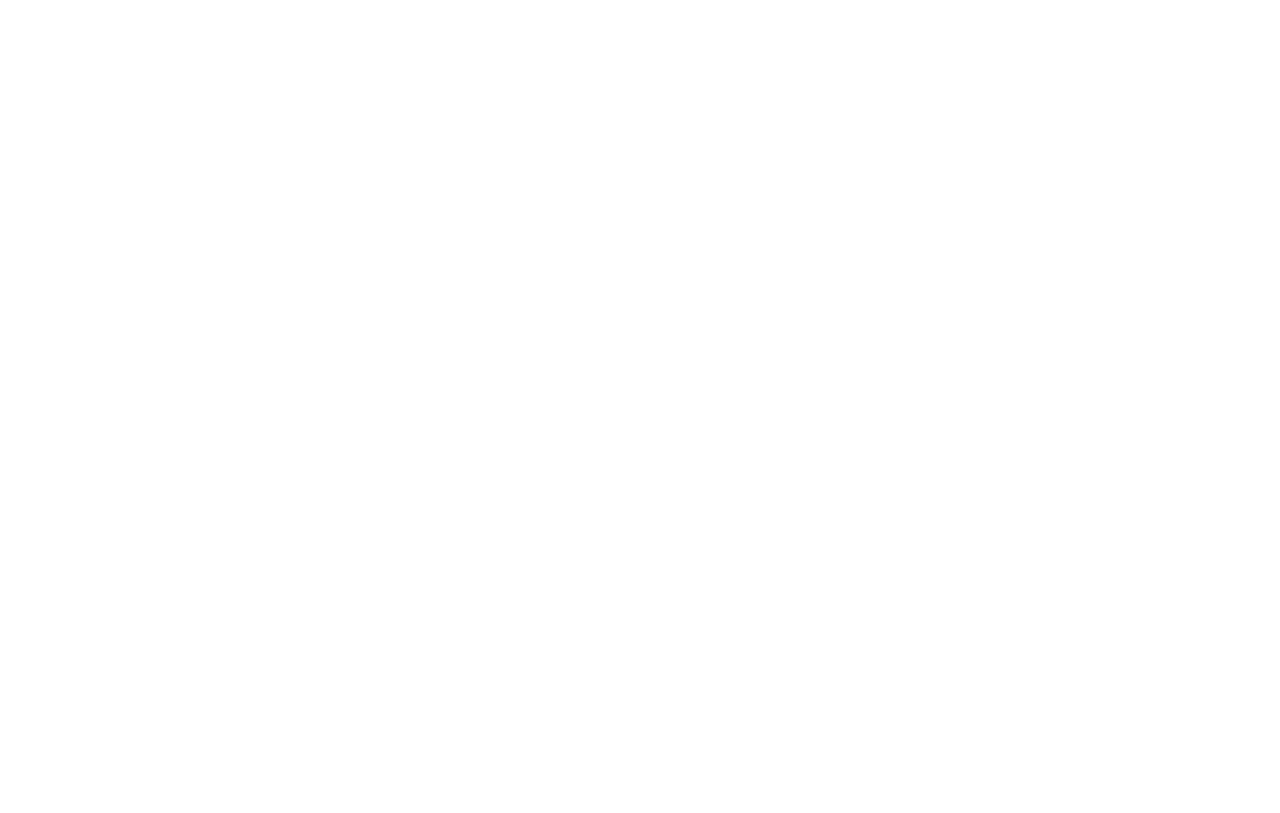
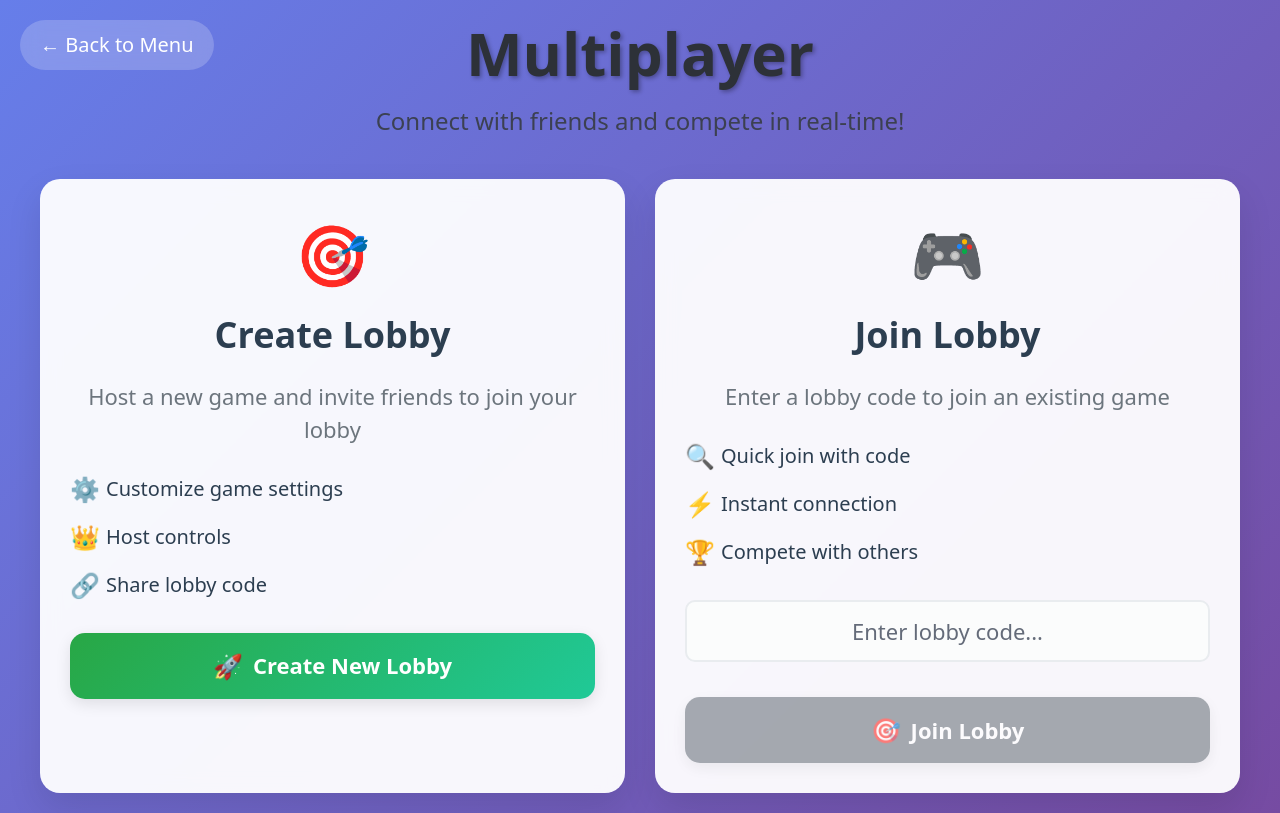
Before and after one commit to HeardleTournament/HeardleTournament, a Vue app: page /multiplayer in a window 1280 px wide. Before the commit this address had no page. Built offline with nearby package versions, Linux system fonts and the light colour scheme.

Commit message:
Add multiplayer functionality and UI components for lobby creation and joining

```diff
--- a/src/router.ts
+++ b/src/router.ts
@@ -3,6 +3,7 @@
 import GameView from './views/GameView.vue'
 import ConfigView from './views/ConfigView.vue'
 import TournamentResults from './views/TournamentResults.vue'
+import MultiplayerMenu from './views/MultiplayerMenu.vue'
 
 const router = createRouter({
   history: createWebHistory(import.meta.env.BASE_URL),
@@ -27,6 +28,11 @@
       name: 'results',
       component: TournamentResults,
     },
+    {
+      path: '/multiplayer',
+      name: 'multiplayer',
+      component: MultiplayerMenu,
+    },
   ],
 })
 
--- a/src/views/HomeVue.vue
+++ b/src/views/HomeVue.vue
@@ -14,11 +14,11 @@
           </div>
         </button>
 
-        <button class="menu-button multiplayer-btn" @click="goToMultiplayer" disabled>
+        <button class="menu-button multiplayer-btn" @click="goToMultiplayer">
           <div class="button-icon">👥</div>
           <div class="button-text">
             <h3>Multiplayer</h3>
-            <p>Coming soon - Play with friends!</p>
+            <p>Play with friends online!</p>
           </div>
         </button>
       </div>
@@ -36,8 +36,7 @@
 }
 
 const goToMultiplayer = () => {
-  // For now, do nothing - multiplayer coming soon
-  console.log('Multiplayer mode coming soon!')
+  router.push('/multiplayer')
 }
 </script>
 
--- /dev/null
+++ b/src/views/MultiplayerMenu.vue
@@ -0,0 +1,338 @@
+<template>
+    <div class="multiplayer-menu">
+        <div class="menu-header">
+            <button class="back-button" @click="goHome">
+                ← Back to Menu
+            </button>
+            <h1>Multiplayer</h1>
+            <p>Connect with friends and compete in real-time!</p>
+        </div>
+
+        <div class="menu-container">
+            <div class="menu-sections">
+                <!-- Create Lobby Section -->
+                <div class="menu-section create-section">
+                    <div class="section-header">
+                        <div class="section-icon">🎯</div>
+                        <h2>Create Lobby</h2>
+                    </div>
+                    <div class="section-content">
+                        <p>Host a new game and invite friends to join your lobby</p>
+                        <div class="features-list">
+                            <div class="feature-item">
+                                <span class="feature-icon">⚙️</span>
+                                <span>Customize game settings</span>
+                            </div>
+                            <div class="feature-item">
+                                <span class="feature-icon">👑</span>
+                                <span>Host controls</span>
+                            </div>
+                            <div class="feature-item">
+                                <span class="feature-icon">🔗</span>
+                                <span>Share lobby code</span>
+                            </div>
+                        </div>
+                        <button class="action-button create-button" @click="createLobby">
+                            <span class="button-icon">🚀</span>
+                            Create New Lobby
+                        </button>
+                    </div>
+                </div>
+
+                <!-- Join Lobby Section -->
+                <div class="menu-section join-section">
+                    <div class="section-header">
+                        <div class="section-icon">🎮</div>
+                        <h2>Join Lobby</h2>
+                    </div>
+                    <div class="section-content">
+                        <p>Enter a lobby code to join an existing game</p>
+                        <div class="features-list">
+                            <div class="feature-item">
+                                <span class="feature-icon">🔍</span>
+                                <span>Quick join with code</span>
+                            </div>
+                            <div class="feature-item">
+                                <span class="feature-icon">⚡</span>
+                                <span>Instant connection</span>
+                            </div>
+                            <div class="feature-item">
+                                <span class="feature-icon">🏆</span>
+                                <span>Compete with others</span>
+                            </div>
+                        </div>
+                        <div class="join-form">
+                            <input type="text" v-model="lobbyCode" placeholder="Enter lobby code..." class="lobby-input"
+                                maxlength="6" @input="formatLobbyCode" />
+                            <button class="action-button join-button" @click="joinLobby" :disabled="!isValidLobbyCode">
+                                <span class="button-icon">🎯</span>
+                                Join Lobby
+                            </button>
+                        </div>
+                    </div>
+                </div>
+            </div>
+        </div>
+    </div>
+</template>
+
+<script lang="ts" setup>
+import { ref, computed } from 'vue'
+import { useRouter } from 'vue-router'
+
+const router = useRouter()
+const lobbyCode = ref('')
+
+// Computed properties
+const isValidLobbyCode = computed(() => {
+    return lobbyCode.value.length === 6 && /^[A-Z0-9]+$/.test(lobbyCode.value)
+})
+
+// Methods
+const goHome = () => {
+    router.push('/')
+}
+
+const createLobby = () => {
+    // TODO: Implement lobby creation logic
+    console.log('Creating lobby...')
+}
+
+const joinLobby = () => {
+    if (isValidLobbyCode.value) {
+        // TODO: Implement lobby joining logic
+        console.log('Joining lobby with code:', lobbyCode.value)
+    }
+}
+
+const formatLobbyCode = (event: Event) => {
+    const target = event.target as HTMLInputElement
+    let value = target.value.toUpperCase().replace(/[^A-Z0-9]/g, '')
+    if (value.length > 6) {
+        value = value.substring(0, 6)
+    }
+    lobbyCode.value = value
+}
+</script>
+
+<style scoped>
+.multiplayer-menu {
+    min-height: 100vh;
+    background: linear-gradient(135deg, #667eea 0%, #764ba2 100%);
+    padding: 20px;
+}
+
+.menu-header {
+    text-align: center;
+    color: white;
+    margin-bottom: 40px;
+    position: relative;
+}
+
+.back-button {
+    position: absolute;
+    left: 0;
+    top: 0;
+    background: rgba(255, 255, 255, 0.2);
+    border: none;
+    color: white;
+    padding: 10px 20px;
+    border-radius: 25px;
+    cursor: pointer;
+    font-size: 1rem;
+    transition: all 0.3s ease;
+    backdrop-filter: blur(10px);
+}
+
+.back-button:hover {
+    background: rgba(255, 255, 255, 0.3);
+    transform: translateX(-5px);
+}
+
+.menu-header h1 {
+    font-size: 3rem;
+    margin: 0 0 15px 0;
+    text-shadow: 2px 2px 4px rgba(0, 0, 0, 0.3);
+}
+
+.menu-header p {
+    font-size: 1.2rem;
+    opacity: 0.9;
+    margin: 0;
+}
+
+.menu-container {
+    max-width: 1200px;
+    margin: 0 auto;
+}
+
+.menu-sections {
+    display: grid;
+    grid-template-columns: repeat(auto-fit, minmax(500px, 1fr));
+    gap: 30px;
+}
+
+.menu-section {
+    background: rgba(255, 255, 255, 0.95);
+    border-radius: 20px;
+    padding: 30px;
+    box-shadow: 0 15px 35px rgba(0, 0, 0, 0.1);
+    backdrop-filter: blur(10px);
+    transition: transform 0.3s ease;
+}
+
+.menu-section:hover {
+    transform: translateY(-5px);
+}
+
+.section-header {
+    text-align: center;
+    margin-bottom: 25px;
+}
+
+.section-icon {
+    font-size: 3rem;
+    margin-bottom: 15px;
+}
+
+.section-header h2 {
+    color: #2c3e50;
+    margin: 0 0 10px 0;
+    font-size: 1.8rem;
+}
+
+.section-content p {
+    color: #6c757d;
+    text-align: center;
+    margin-bottom: 25px;
+    font-size: 1.1rem;
+}
+
+.features-list {
+    margin-bottom: 30px;
+}
+
+.feature-item {
+    display: flex;
+    align-items: center;
+    gap: 12px;
+    margin-bottom: 12px;
+    color: #2c3e50;
+}
+
+.feature-icon {
+    font-size: 1.2rem;
+    width: 24px;
+    text-align: center;
+}
+
+.action-button {
+    width: 100%;
+    border: none;
+    padding: 15px 25px;
+    border-radius: 15px;
+    font-size: 1.1rem;
+    font-weight: 600;
+    cursor: pointer;
+    transition: all 0.3s ease;
+    display: flex;
+    align-items: center;
+    justify-content: center;
+    gap: 10px;
+    box-shadow: 0 5px 15px rgba(0, 0, 0, 0.1);
+}
+
+.create-button {
+    background: linear-gradient(135deg, #28a745 0%, #20c997 100%);
+    color: white;
+}
+
+.join-button {
+    background: linear-gradient(135deg, #007bff 0%, #6610f2 100%);
+    color: white;
+}
+
+.join-button:disabled {
+    background: #6c757d;
+    cursor: not-allowed;
+    opacity: 0.6;
+}
+
+.action-button:hover:not(:disabled) {
+    transform: translateY(-3px);
+    box-shadow: 0 8px 25px rgba(0, 0, 0, 0.2);
+}
+
+.action-button:active:not(:disabled) {
+    transform: translateY(-1px);
+}
+
+.button-icon {
+    font-size: 1.2rem;
+}
+
+.join-form {
+    display: flex;
+    flex-direction: column;
+    gap: 15px;
+}
+
+.lobby-input {
+    width: 100%;
+    padding: 15px;
+    border: 2px solid #e9ecef;
+    border-radius: 10px;
+    font-size: 1.1rem;
+    text-align: center;
+    letter-spacing: 2px;
+    font-weight: 600;
+    transition: all 0.3s ease;
+}
+
+.lobby-input:focus {
+    outline: none;
+    border-color: #007bff;
+    box-shadow: 0 0 0 3px rgba(0, 123, 255, 0.1);
+}
+
+.lobby-input::placeholder {
+    letter-spacing: normal;
+    font-weight: normal;
+}
+
+@media (max-width: 1200px) {
+    .menu-sections {
+        grid-template-columns: 1fr;
+        max-width: 600px;
+        margin: 0 auto;
+    }
+}
+
+@media (max-width: 768px) {
+    .multiplayer-menu {
+        padding: 10px;
+    }
+
+    .menu-header h1 {
+        font-size: 2.5rem;
+    }
+
+    .back-button {
+        position: static;
+        margin-bottom: 20px;
+        width: fit-content;
+    }
+
+    .menu-section {
+        padding: 20px;
+    }
+
+    .section-header h2 {
+        font-size: 1.5rem;
+    }
+
+    .section-icon {
+        font-size: 2.5rem;
+    }
+}
+</style>
```
